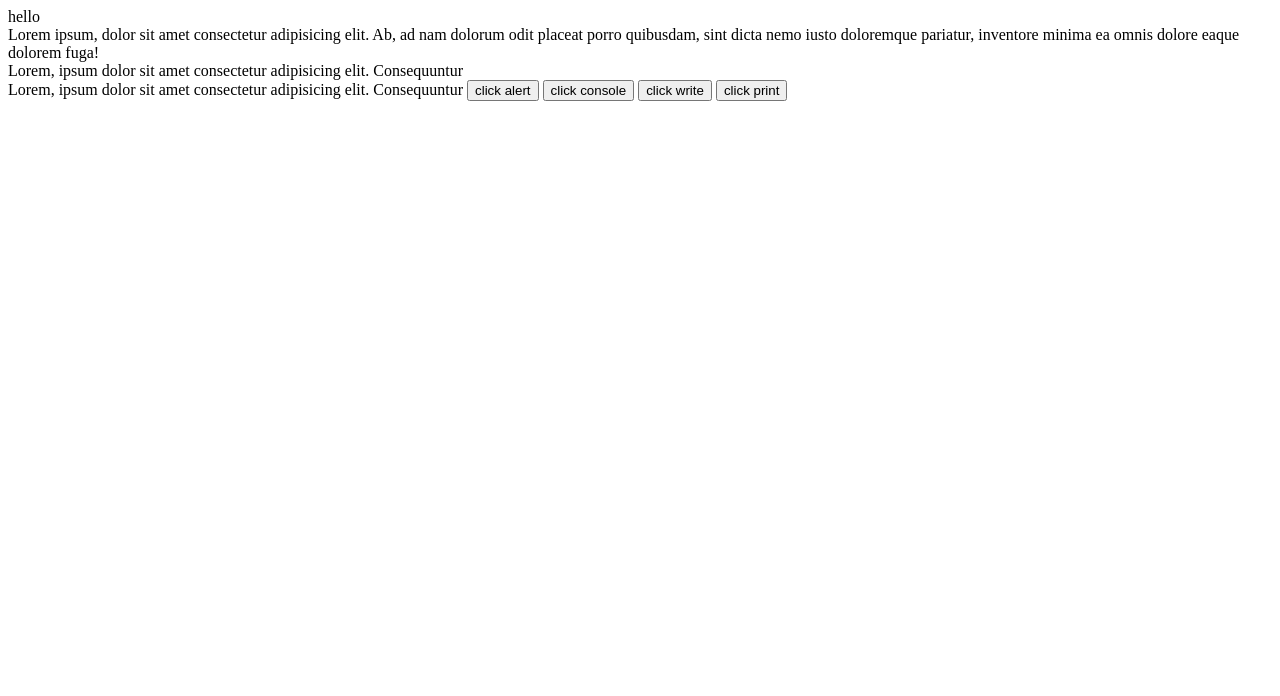
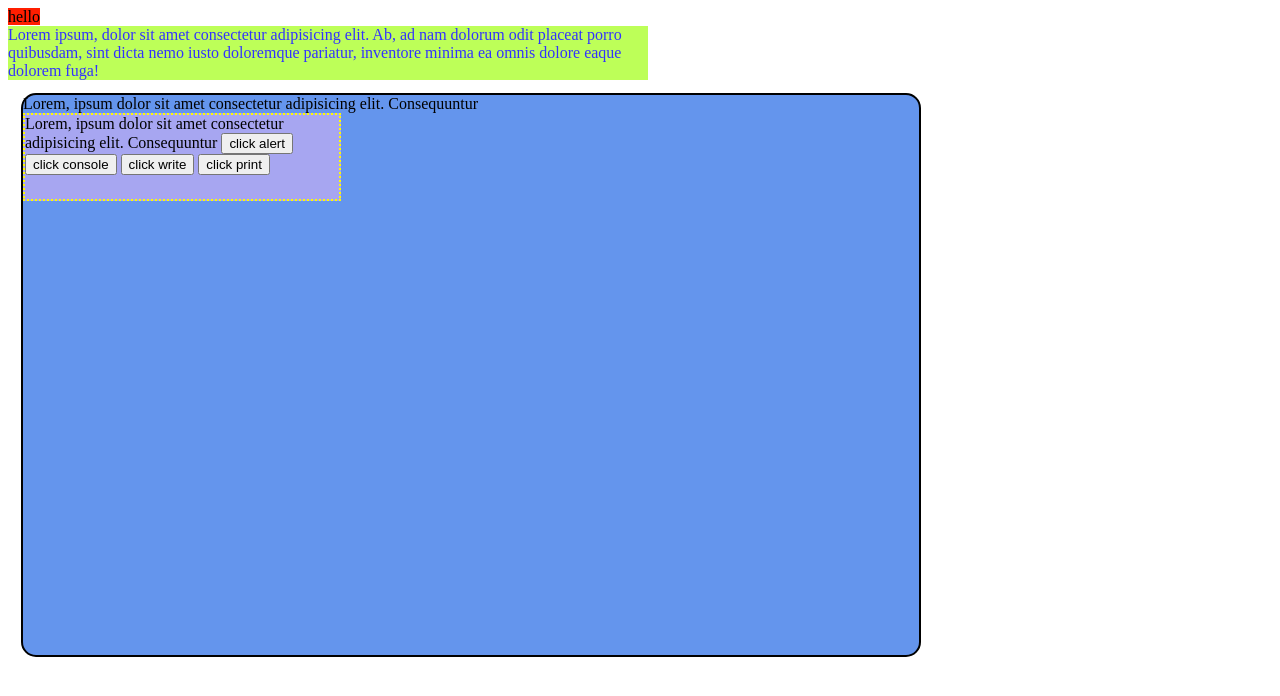
Before and after one commit to Rio567/extra, a plain HTML site: page index.html in a window 1280 px wide. Drawn offline with Linux system fonts and the light colour scheme; the site is published under a folder, as on GitHub Pages, so addresses that start at the root find nothing; a web font is replaced by a local one.

Commit message:
index.html

```diff
--- a/index.html
+++ b/index.html
@@ -4,7 +4,7 @@
     <meta charset="UTF-8" />
     <meta name="viewport" content="width=device-width, initial-scale=1.0" />
     <title>Document</title>
-    <link rel="stylesheet" href="/pract.css" />
+    <link rel="stylesheet" href="pract.css" />
     <link href="https://fonts.googleapis.com/css2?family=Single+Day&display=swap" rel="stylesheet">
   </head>
   <body>
```
